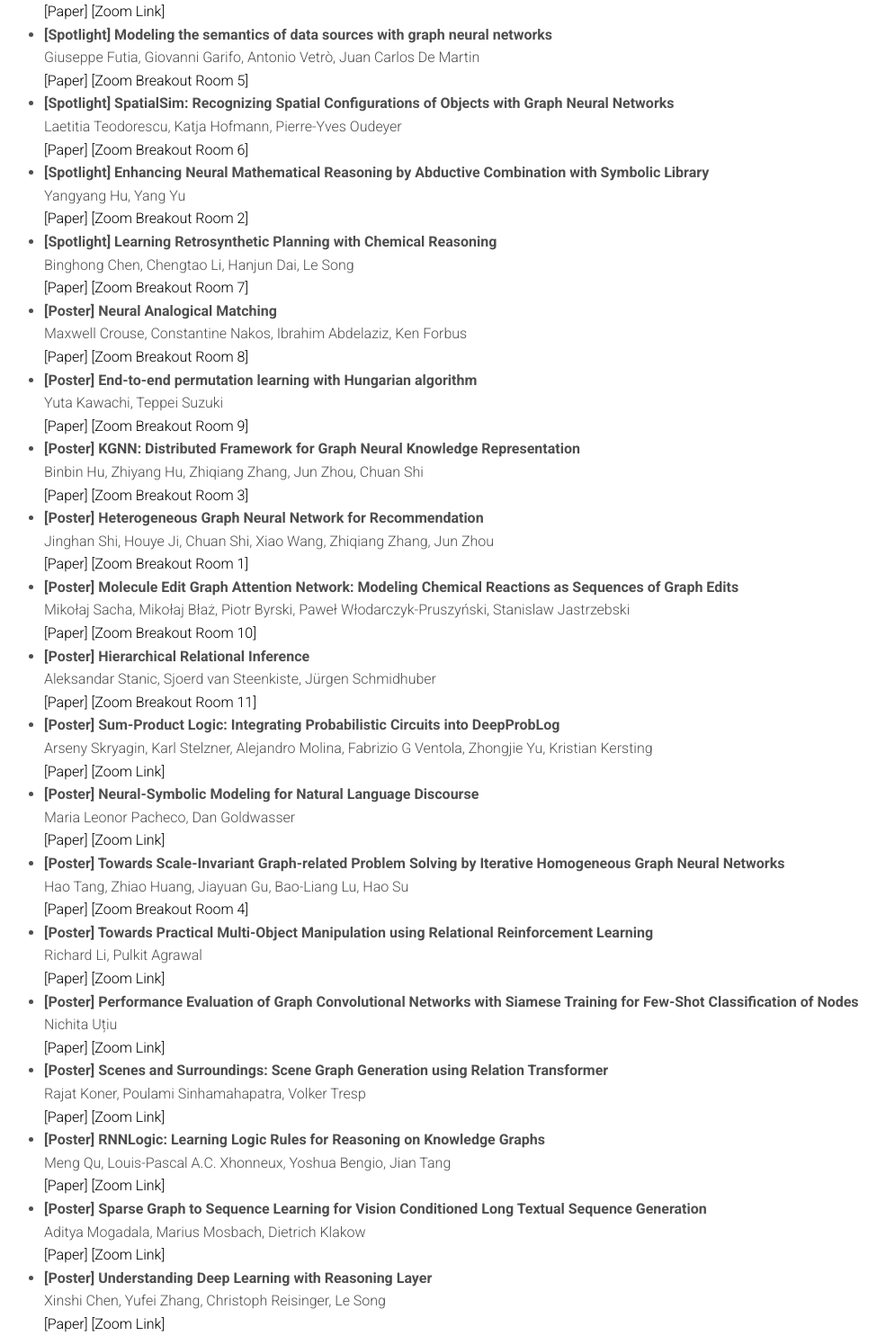
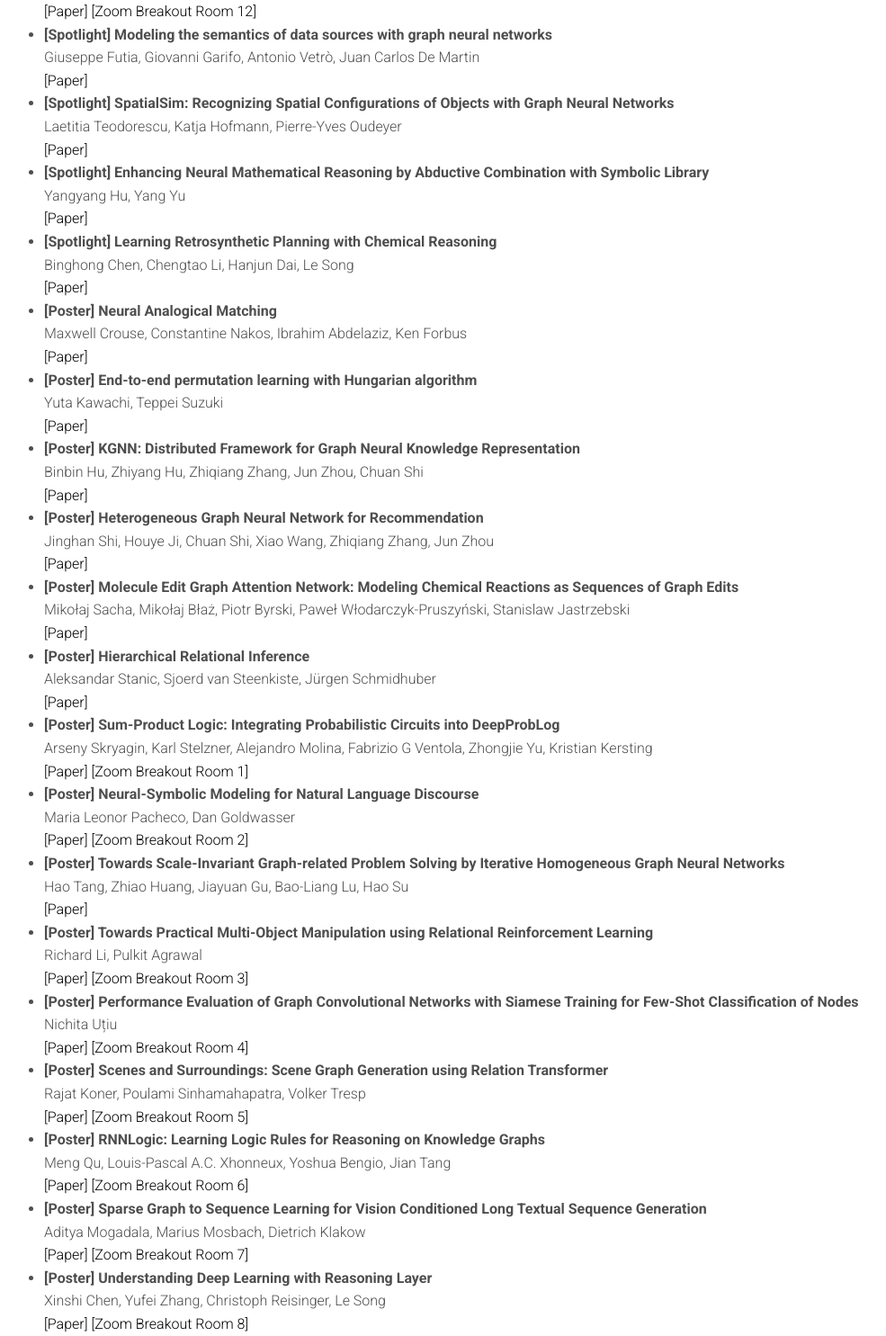
Before and after one commit to LogicalReasoningGNN/LogicalReasoningGNN.github.io, a website: page index.html in a window 1280 px wide. Shown: the part 3865-5350 px from the top of the page at 90% size, without its empty margins (61-1046 px from the left). Drawn offline with Linux system fonts and the light colour scheme; files whose address does not match are found by name.

Commit message:
Update index.html

```diff
--- a/index.html
+++ b/index.html
@@ -235,117 +235,117 @@
                     <li>[Spotlight] Generating Programmatic Referring Expressions via Program Synthesis</li>
                     Jiani Huang, Osbert Bastani, Calvin Smith, Rishabh Singh, Aws Albarghouthi, Mayur Naik <br>
                     <a href="papers/1.pdf">[Paper]</a>
-                    <a href="https://us02web.zoom.us/j/82916453037?pwd=SGlwN3hnM0RKaGJUZ0lZSHA1Kzh5QT09">[Zoom Link]</a>
+                    <a href="https://us02web.zoom.us/j/82921478440?pwd=VWZSZm1HTWRENEJpQytSL0w5RXdKUT09">[Zoom Breakout Room 9]</a>
 
                     <li>[Spotlight] Closed Loop Neural-Symbolic Learning via Integrating Neural Perception, Grammar Parsing, and Symbolic Reasoning</li>
                     Qing Li, Siyuan Huang, Yining Hong, Yixin Chen, Ying Nian Wu, Song-Chun Zhu <br>
                     <a href="papers/2.pdf">[Paper]</a>
-                    <a href="https://us02web.zoom.us/j/82916453037?pwd=SGlwN3hnM0RKaGJUZ0lZSHA1Kzh5QT09">[Zoom Link]</a>
+                    <a href="https://us02web.zoom.us/j/82921478440?pwd=VWZSZm1HTWRENEJpQytSL0w5RXdKUT09">[Zoom Breakout Room 10]</a>
 
                     <li>[Spotlight] Beta Embeddings for Multi-Hop Logical Reasoning in Knowledge Graphs</li>
                     Hongyu Ren, Jure Leskovec <br>
                     <a href="papers/3.pdf">[Paper]</a>
-                    <a href="https://us02web.zoom.us/j/82916453037?pwd=SGlwN3hnM0RKaGJUZ0lZSHA1Kzh5QT09">[Zoom Link]</a>
+                    <a href="https://us02web.zoom.us/j/82921478440?pwd=VWZSZm1HTWRENEJpQytSL0w5RXdKUT09">[Zoom Breakout Room 11]</a>
 
                     <li>[Spotlight] Barking up the right tree: an approach to search over molecule synthesis DAGs</li>
                     John A Bradshaw, Brooks Paige, Matt J Kusner, Marwin Segler, Jose Miguel Hernandez-Lobato <br>
                     <a href="papers/4.pdf">[Paper]</a>
-                    <a href="https://us02web.zoom.us/j/82916453037?pwd=SGlwN3hnM0RKaGJUZ0lZSHA1Kzh5QT09">[Zoom Link]</a>
+                    <a href="https://us02web.zoom.us/j/82921478440?pwd=VWZSZm1HTWRENEJpQytSL0w5RXdKUT09">[Zoom Breakout Room 12]</a>
 
                     <li>[Spotlight] Modeling the semantics of data sources with graph neural networks</li>
                     Giuseppe Futia, Giovanni Garifo, Antonio Vetrò, Juan Carlos De Martin <br>
                     <a href="papers/5.pdf">[Paper]</a>
-                    <a href="https://us02web.zoom.us/j/82916453037?pwd=SGlwN3hnM0RKaGJUZ0lZSHA1Kzh5QT09">[Zoom Breakout Room 5]</a>
+                    <!-- <a href="https://us02web.zoom.us/j/82921478440?pwd=VWZSZm1HTWRENEJpQytSL0w5RXdKUT09">[Zoom Breakout Room 5]</a> -->
 
                     <li>[Spotlight] SpatialSim: Recognizing Spatial Configurations of Objects with Graph Neural Networks</li>
                     Laetitia Teodorescu, Katja Hofmann, Pierre-Yves Oudeyer <br>
                     <a href="papers/6.pdf">[Paper]</a>
-                    <a href="https://us02web.zoom.us/j/82916453037?pwd=SGlwN3hnM0RKaGJUZ0lZSHA1Kzh5QT09">[Zoom Breakout Room 6]</a>
+                    <!-- <a href="https://us02web.zoom.us/j/82921478440?pwd=VWZSZm1HTWRENEJpQytSL0w5RXdKUT09">[Zoom Breakout Room 6]</a> -->
 
                     <li>[Spotlight] Enhancing Neural Mathematical Reasoning by Abductive Combination with Symbolic Library</li>
                     Yangyang Hu, Yang Yu <br>
                     <a href="papers/7.pdf">[Paper]</a>
-                    <a href="https://us02web.zoom.us/j/82916453037?pwd=SGlwN3hnM0RKaGJUZ0lZSHA1Kzh5QT09">[Zoom Breakout Room 2]</a>
+                    <!-- <a href="https://us02web.zoom.us/j/82921478440?pwd=VWZSZm1HTWRENEJpQytSL0w5RXdKUT09">[Zoom Breakout Room 2]</a> -->
 
                     <li>[Spotlight] Learning Retrosynthetic Planning with Chemical Reasoning</li>
                     Binghong Chen, Chengtao Li, Hanjun Dai, Le Song <br>
                     <a href="papers/8.pdf">[Paper]</a>
-                    <a href="https://us02web.zoom.us/j/82916453037?pwd=SGlwN3hnM0RKaGJUZ0lZSHA1Kzh5QT09">[Zoom Breakout Room 7]</a>
+                    <!--  <a href="https://us02web.zoom.us/j/82921478440?pwd=VWZSZm1HTWRENEJpQytSL0w5RXdKUT09">[Zoom Breakout Room 7]</a> -->
 
                     <li>[Poster] Neural Analogical Matching</li>
                     Maxwell Crouse, Constantine Nakos, Ibrahim Abdelaziz, Ken Forbus <br>
                     <a href="papers/9.pdf">[Paper]</a>
-                    <a href="https://us02web.zoom.us/j/82916453037?pwd=SGlwN3hnM0RKaGJUZ0lZSHA1Kzh5QT09">[Zoom Breakout Room 8]</a>
+                    <!--  <a href="https://us02web.zoom.us/j/82921478440?pwd=VWZSZm1HTWRENEJpQytSL0w5RXdKUT09">[Zoom Breakout Room 8]</a> -->
 
                     <li>[Poster] End-to-end permutation learning with Hungarian algorithm</li>
                     Yuta Kawachi, Teppei Suzuki <br>
                     <a href="papers/10.pdf">[Paper]</a>
-                    <a href="https://us02web.zoom.us/j/82916453037?pwd=SGlwN3hnM0RKaGJUZ0lZSHA1Kzh5QT09">[Zoom Breakout Room 9]</a>
+                    <!--  <a href="https://us02web.zoom.us/j/82921478440?pwd=VWZSZm1HTWRENEJpQytSL0w5RXdKUT09">[Zoom Breakout Room 9]</a> -->
 
                     <li>[Poster] KGNN: Distributed Framework for Graph Neural Knowledge Representation</li>
                     Binbin Hu, Zhiyang Hu, Zhiqiang Zhang, Jun Zhou, Chuan Shi <br>
                     <a href="papers/11.pdf">[Paper]</a>
-                    <a href="https://us02web.zoom.us/j/82916453037?pwd=SGlwN3hnM0RKaGJUZ0lZSHA1Kzh5QT09">[Zoom Breakout Room 3]</a>
+                    <!--  <a href="https://us02web.zoom.us/j/82921478440?pwd=VWZSZm1HTWRENEJpQytSL0w5RXdKUT09">[Zoom Breakout Room 3]</a> -->
 
                     <li>[Poster] Heterogeneous Graph Neural Network for Recommendation</li>
                     Jinghan Shi, Houye Ji, Chuan Shi, Xiao Wang, Zhiqiang Zhang, Jun Zhou <br>
                     <a href="papers/12.pdf">[Paper]</a>
-                    <a href="https://us02web.zoom.us/j/82916453037?pwd=SGlwN3hnM0RKaGJUZ0lZSHA1Kzh5QT09">[Zoom Breakout Room 1]</a>
+                    <!--  <a href="https://us02web.zoom.us/j/82921478440?pwd=VWZSZm1HTWRENEJpQytSL0w5RXdKUT09">[Zoom Breakout Room 1]</a> -->
 
                     <li>[Poster] Molecule Edit Graph Attention Network: Modeling Chemical Reactions as Sequences of Graph Edits</li>
                     Mikołaj Sacha, Mikołaj Błaż, Piotr Byrski, Paweł Włodarczyk-Pruszyński, Stanislaw Jastrzebski <br>
                     <a href="papers/13.pdf">[Paper]</a>
-                    <a href="https://us02web.zoom.us/j/82916453037?pwd=SGlwN3hnM0RKaGJUZ0lZSHA1Kzh5QT09">[Zoom Breakout Room 10]</a>
+                    <!--  <a href="https://us02web.zoom.us/j/82921478440?pwd=VWZSZm1HTWRENEJpQytSL0w5RXdKUT09">[Zoom Breakout Room 10]</a> -->
 
                     <li>[Poster] Hierarchical Relational Inference</li>
                     Aleksandar Stanic, Sjoerd van Steenkiste, Jürgen Schmidhuber <br>
                     <a href="papers/14.pdf">[Paper]</a>
-                    <a href="https://us02web.zoom.us/j/82916453037?pwd=SGlwN3hnM0RKaGJUZ0lZSHA1Kzh5QT09">[Zoom Breakout Room 11]</a>
+                    <!--  <a href="https://us02web.zoom.us/j/82921478440?pwd=VWZSZm1HTWRENEJpQytSL0w5RXdKUT09">[Zoom Breakout Room 11]</a> -->
 
                     <li>[Poster] Sum-Product Logic: Integrating Probabilistic Circuits into DeepProbLog</li>
                     Arseny Skryagin, Karl Stelzner, Alejandro Molina, Fabrizio G Ventola, Zhongjie Yu, Kristian Kersting <br>
                     <a href="papers/15.pdf">[Paper]</a>
-                    <a href="https://us02web.zoom.us/j/82916453037?pwd=SGlwN3hnM0RKaGJUZ0lZSHA1Kzh5QT09">[Zoom Link]</a>
+                    <a href="https://us02web.zoom.us/j/82921478440?pwd=VWZSZm1HTWRENEJpQytSL0w5RXdKUT09">[Zoom Breakout Room 1]</a>
 
                     <li>[Poster] Neural-Symbolic Modeling for Natural Language Discourse</li>
                     Maria Leonor Pacheco, Dan Goldwasser <br>
                     <a href="papers/16.pdf">[Paper]</a>
-                    <a href="https://us02web.zoom.us/j/82916453037?pwd=SGlwN3hnM0RKaGJUZ0lZSHA1Kzh5QT09">[Zoom Link]</a>
+                    <a href="https://us02web.zoom.us/j/82921478440?pwd=VWZSZm1HTWRENEJpQytSL0w5RXdKUT09">[Zoom Breakout Room 2]</a>
 
                     <li>[Poster] Towards Scale-Invariant Graph-related Problem Solving by Iterative Homogeneous Graph Neural Networks</li>
                     Hao Tang, Zhiao Huang, Jiayuan Gu, Bao-Liang Lu, Hao Su <br>
                     <a href="papers/17.pdf">[Paper]</a>
-                    <a href="https://us02web.zoom.us/j/82916453037?pwd=SGlwN3hnM0RKaGJUZ0lZSHA1Kzh5QT09">[Zoom Breakout Room 4]</a>
+                    <!--  <a href="https://us02web.zoom.us/j/82921478440?pwd=VWZSZm1HTWRENEJpQytSL0w5RXdKUT09">[Zoom Breakout Room 4]</a> -->
 
                     <li>[Poster] Towards Practical Multi-Object Manipulation using Relational Reinforcement Learning</li>
                     Richard Li, Pulkit Agrawal <br>
                     <a href="papers/18.pdf">[Paper]</a>
-                    <a href="https://us02web.zoom.us/j/82916453037?pwd=SGlwN3hnM0RKaGJUZ0lZSHA1Kzh5QT09">[Zoom Link]</a>
+                    <a href="https://us02web.zoom.us/j/82921478440?pwd=VWZSZm1HTWRENEJpQytSL0w5RXdKUT09">[Zoom Breakout Room 3]</a>
 
                     <li>[Poster] Performance Evaluation of Graph Convolutional Networks with Siamese Training for Few-Shot Classification of Nodes</li>
                     Nichita Uțiu <br>
                     <a href="papers/19.pdf">[Paper]</a>
-                    <a href="https://us02web.zoom.us/j/82916453037?pwd=SGlwN3hnM0RKaGJUZ0lZSHA1Kzh5QT09">[Zoom Link]</a>
+                    <a href="https://us02web.zoom.us/j/82921478440?pwd=VWZSZm1HTWRENEJpQytSL0w5RXdKUT09">[Zoom Breakout Room 4]</a>
 
                     <li>[Poster] Scenes and Surroundings: Scene Graph Generation using Relation Transformer</li>
                     Rajat Koner, Poulami Sinhamahapatra, Volker Tresp <br>
                     <a href="papers/20.pdf">[Paper]</a>
-                    <a href="https://us02web.zoom.us/j/82916453037?pwd=SGlwN3hnM0RKaGJUZ0lZSHA1Kzh5QT09">[Zoom Link]</a>
+                    <a href="https://us02web.zoom.us/j/82921478440?pwd=VWZSZm1HTWRENEJpQytSL0w5RXdKUT09">[Zoom Breakout Room 5]</a>
 
                     <li>[Poster] RNNLogic: Learning Logic Rules for Reasoning on Knowledge Graphs</li>
                     Meng Qu, Louis-Pascal A.C. Xhonneux, Yoshua Bengio, Jian Tang <br>
                     <a href="papers/21.pdf">[Paper]</a>
-                    <a href="https://us02web.zoom.us/j/82916453037?pwd=SGlwN3hnM0RKaGJUZ0lZSHA1Kzh5QT09">[Zoom Link]</a>
+                    <a href="https://us02web.zoom.us/j/82921478440?pwd=VWZSZm1HTWRENEJpQytSL0w5RXdKUT09">[Zoom Breakout Room 6]</a>
 
                     <li>[Poster] Sparse Graph to Sequence Learning for Vision Conditioned Long Textual Sequence Generation</li>
                     Aditya Mogadala, Marius Mosbach, Dietrich Klakow <br>
                     <a href="papers/22.pdf">[Paper]</a>
-                    <a href="https://us02web.zoom.us/j/82916453037?pwd=SGlwN3hnM0RKaGJUZ0lZSHA1Kzh5QT09">[Zoom Link]</a>
+                    <a href="https://us02web.zoom.us/j/82921478440?pwd=VWZSZm1HTWRENEJpQytSL0w5RXdKUT09">[Zoom Breakout Room 7]</a>
 
                     <li>[Poster] Understanding Deep Learning with Reasoning Layer</li>
                     Xinshi Chen, Yufei Zhang, Christoph Reisinger, Le Song <br>
                     <a href="papers/23.pdf">[Paper]</a>
-                    <a href="https://us02web.zoom.us/j/82916453037?pwd=SGlwN3hnM0RKaGJUZ0lZSHA1Kzh5QT09">[Zoom Link]</a>
+                    <a href="https://us02web.zoom.us/j/82921478440?pwd=VWZSZm1HTWRENEJpQytSL0w5RXdKUT09">[Zoom Breakout Room 8]</a>
 
                     </ul>
 
```
